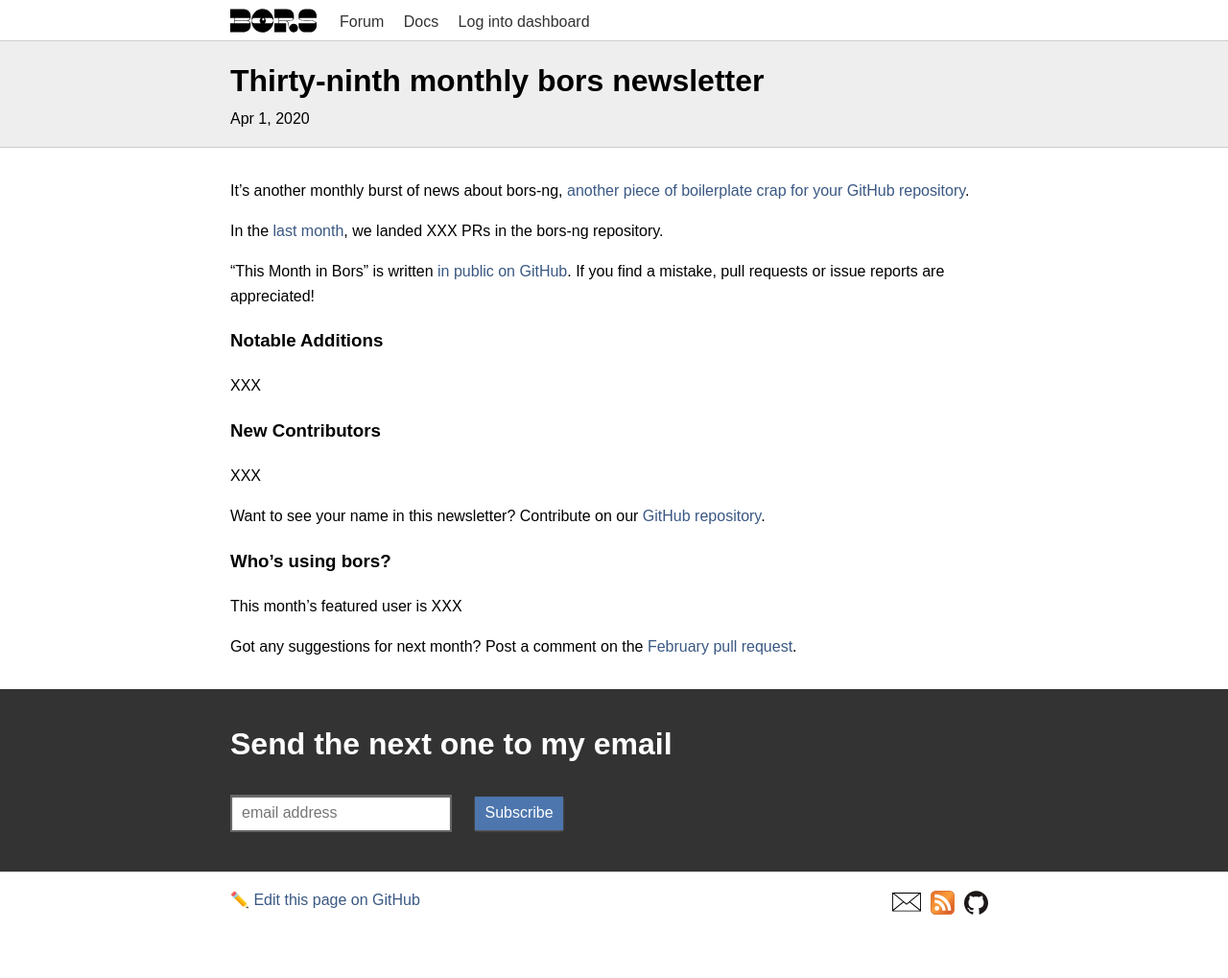
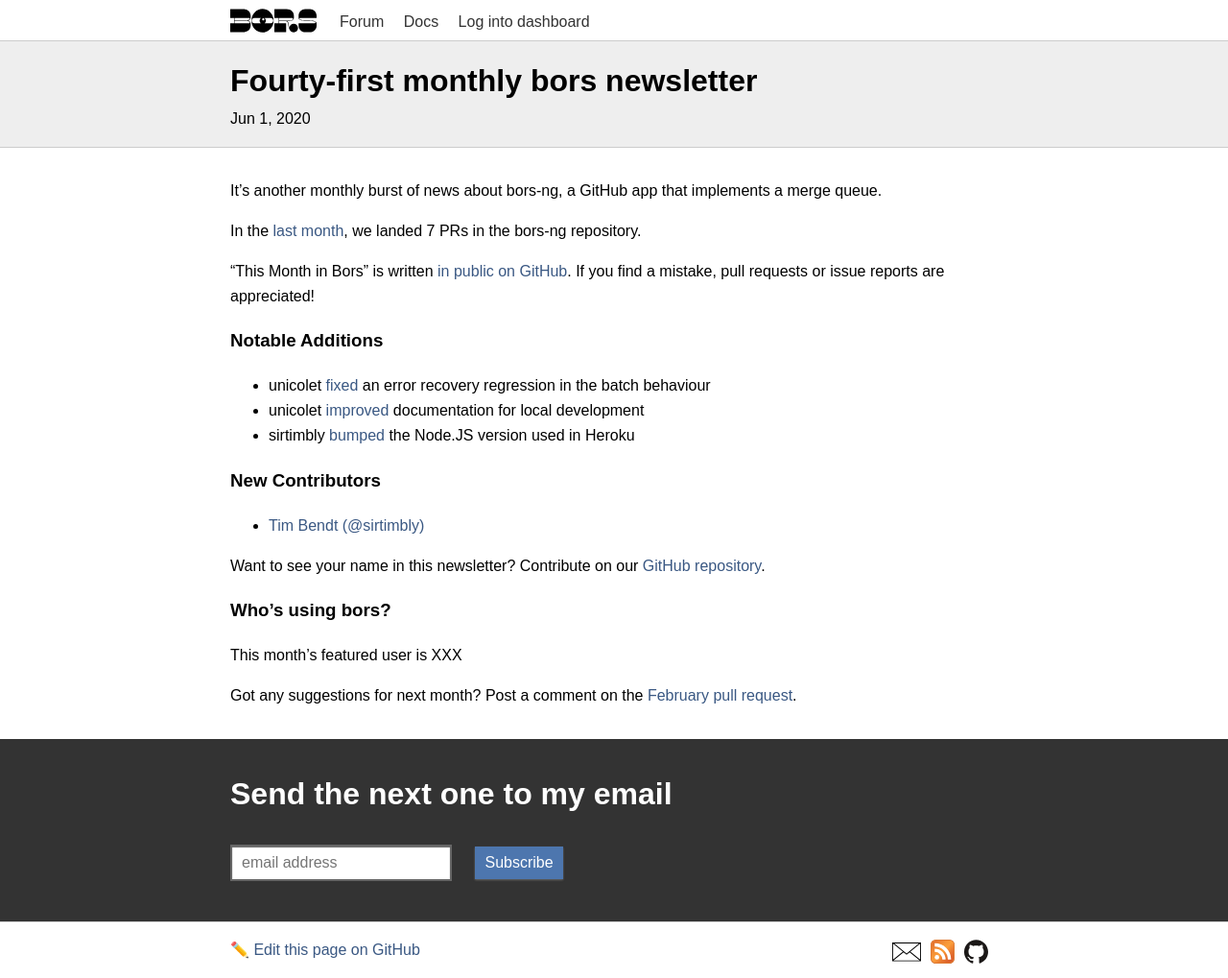
Before and after one commit to bors-ng/bors-ng.github.io, a Jekyll site: the page built from _posts/2020-06-01-tmib-41.md, in a window 1280 px wide. Shown: the whole page at 96% size. Built offline with Jekyll 4.4.1, drawn with Linux system fonts in a browser that asks for light colours; before the commit the page ends 967 px from its top, so only the background shows below that.

Commit message:
Add bors-ng/bors-ng#957, bors-ng/bors-ng#963, bors-ng/bors-ng#970
Add @sirtimbly to new contributors

```diff
--- a/_posts/2020-06-01-tmib-41.md
+++ b/_posts/2020-06-01-tmib-41.md
@@ -1,15 +1,15 @@
 ---
 layout:     post
-title:      Thirty-ninth monthly bors newsletter
-date:       2020-04-01 00:00:00
-summary:    This March, XXX
+title:      Fourty-first monthly bors newsletter
+date:       2020-06-01 00:00:00
+summary:    This May, XXX
 categories: newsletter
 ---
 
-It's another monthly burst of news about bors-ng, [another piece of boilerplate crap for your GitHub repository](https://twitter.com/stdlib/status/1226242263178776578).
+It's another monthly burst of news about bors-ng, a GitHub app that implements a merge queue.
 
-In the [last month](https://github.com/bors-ng/bors-ng/pulls?utf8=%E2%9C%93&q=is%3Apr%20is%3Amerged%20closed%3A2019-12-01..2019-12-31),
-we landed XXX PRs in the bors-ng repository.
+In the [last month](https://github.com/bors-ng/bors-ng/pulls?utf8=%E2%9C%93&q=is%3Apr%20is%3Amerged%20closed%3A2020-05-01..2020-05-31),
+we landed 7 PRs in the bors-ng repository.
 
 "This Month in Bors" is written [in public on GitHub][GitHub for TMiB].
 If you find a mistake, pull requests or issue reports are appreciated!
@@ -19,12 +19,14 @@
 
 ### Notable Additions
 
-XXX
+* unicolet [fixed](https://github.com/bors-ng/bors-ng/pull/957) an error recovery regression in the batch behaviour
+* unicolet [improved](https://github.com/bors-ng/bors-ng/pull/963) documentation for local development
+* sirtimbly [bumped](https://github.com/bors-ng/bors-ng/pull/970) the Node.JS version used in Heroku
 
 
 ### New Contributors
 
-XXX
+* [Tim Bendt (@sirtimbly)](https://github.com/sirtimbly)
 
 Want to see your name in this newsletter? Contribute on our [GitHub repository](https://github.com/bors-ng/bors-ng).
 
```
